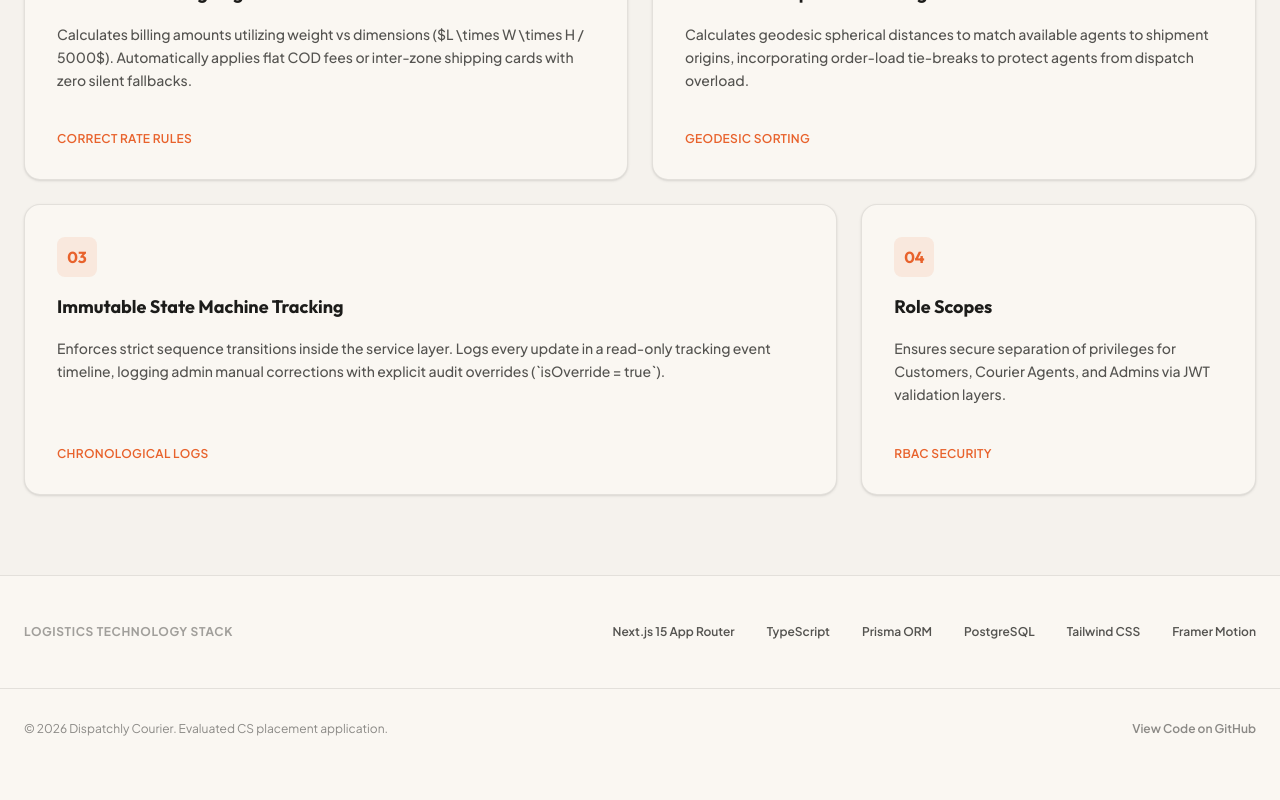
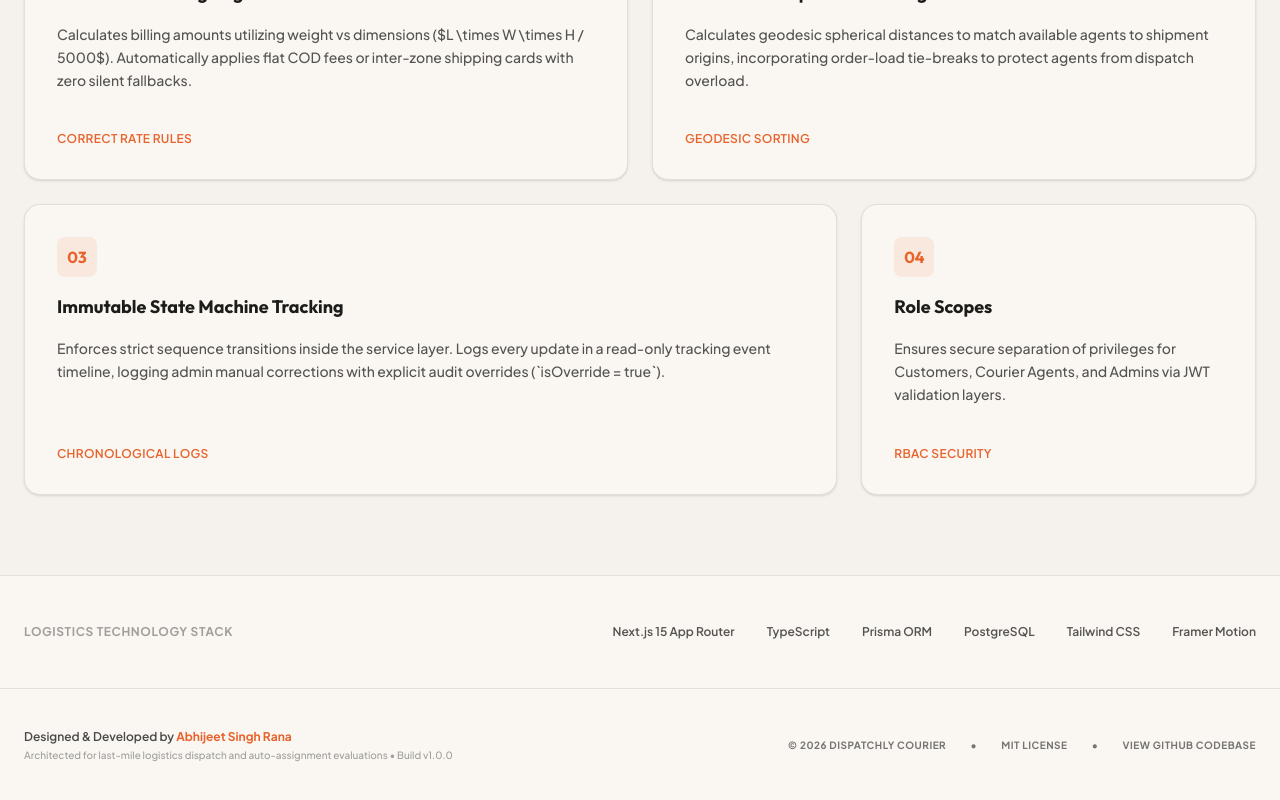
Before and after one commit to thunderrbox/Dispatchly, a Next.js app: page / in a window 1280 px wide. Shown: the part 929-1729 px from the top of the page. Before the commit the page ends 1698 px from the top, so only its background shows below. Built offline with nearby package versions, Linux system fonts and the light colour scheme.

Commit message:
Update footer with Abhijeet Singh Rana credit, build versioning, and license info.

```diff
--- a/src/app/page.tsx
+++ b/src/app/page.tsx
@@ -306,17 +306,32 @@ export default function LandingPage() {
       </section>
 
       {/* Footer */}
-      <footer className="border-t border-foreground/10 py-8 bg-background text-xs text-foreground/50 px-6">
-        <div className="max-w-7xl mx-auto flex flex-col sm:flex-row justify-between items-center gap-4">
-          <p>© 2026 Dispatchly Courier. Evaluated CS placement application.</p>
+      <footer className="border-t border-foreground/10 py-10 bg-background text-xs text-foreground/50 px-6 font-sans">
+        <div className="max-w-7xl mx-auto flex flex-col md:flex-row justify-between items-center gap-6">
+          <div className="space-y-1 text-center md:text-left">
+            <p className="font-semibold text-foreground/80">
+              Designed & Developed by <span className="text-[#E8622C] font-bold">Abhijeet Singh Rana</span>
+            </p>
+            <p className="text-[10px] text-foreground/40 font-medium">
+              Architected for last-mile logistics dispatch and auto-assignment evaluations • Build v1.0.0
+            </p>
+          </div>
+          <div className="flex gap-6 items-center flex-wrap justify-center text-[10px] font-bold uppercase tracking-wider text-foreground/60">
+            <span>© 2026 Dispatchly Courier</span>
+            <span>•</span>
+            <a href="https://opensource.org/licenses/MIT" target="_blank" rel="noopener noreferrer" className="hover:text-accent transition-colors">
+              MIT License
+            </a>
+            <span>•</span>
             <a
               href="https://github.com"
               target="_blank"
               rel="noopener noreferrer"
-            className="hover:text-foreground font-semibold transition-colors"
+              className="hover:text-accent transition-colors"
             >
-            View Code on GitHub
+              View GitHub Codebase
             </a>
+          </div>
         </div>
       </footer>
     </div>
```
Lines whose indentation alone changed are shown as unchanged.
